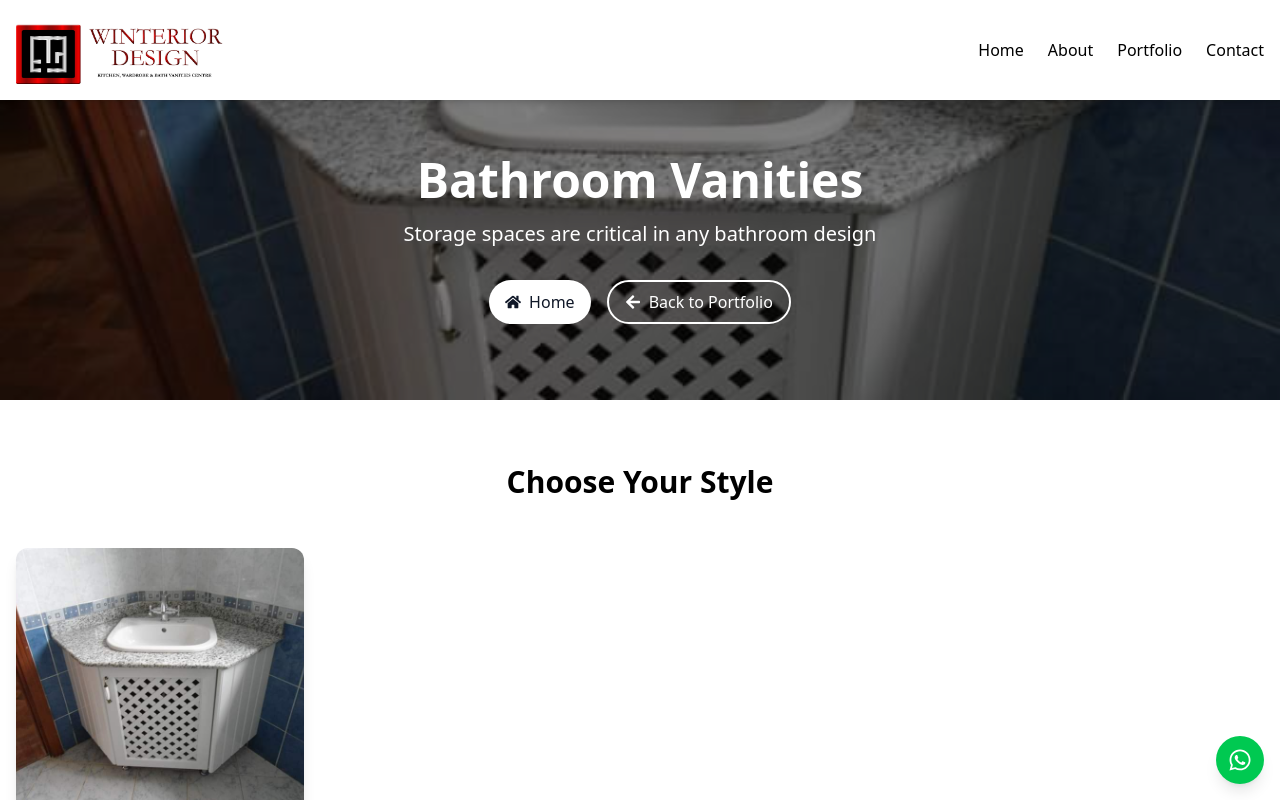
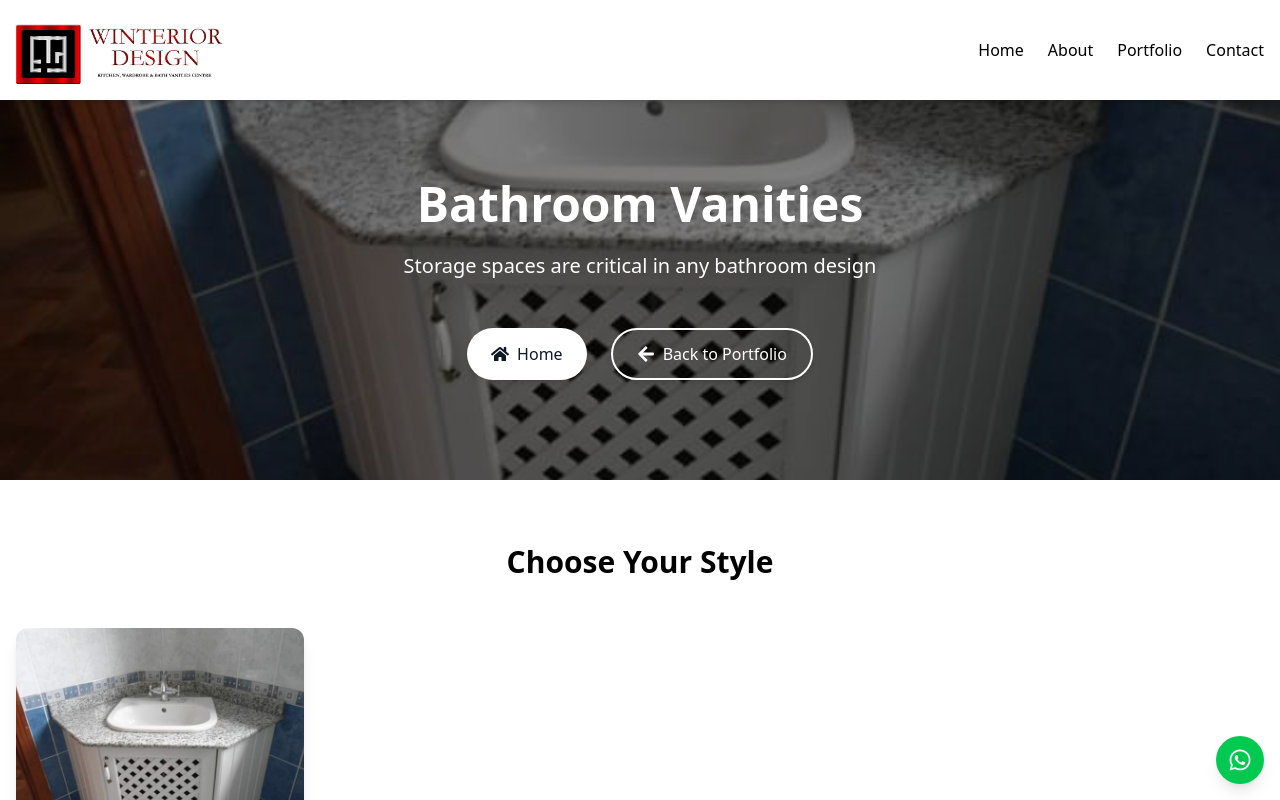
Before and after one commit to Lawrence137/winteriordesign-webapp, a React (Vite) app: page /portfolio/category/bathroom-vanities in a window 1280 px wide. Shown: the top 800 px of the page. Built offline with nearby package versions, Linux system fonts and the light colour scheme.

Commit message:
added portfolio navbar

```diff
--- a/src/pages/CategoryPortfolio.jsx
+++ b/src/pages/CategoryPortfolio.jsx
@@ -187,13 +187,34 @@ function CategoryPortfolio() {
   const { category } = useParams();
   const [selectedStyle, setSelectedStyle] = useState(null);
   const [selectedLayout, setSelectedLayout] = useState(null);
+  const [showStickyNav, setShowStickyNav] = useState(false);
 
-  // Scroll to top when component mounts or category changes
   useEffect(() => {
     window.scrollTo({ top: 0, behavior: 'smooth' });
   }, [category]);
 
+  // Handle scroll event for sticky nav
+  useEffect(() => {
+    const handleScroll = () => {
+      const heroSection = document.getElementById('hero-section');
+      const buttonsSection = document.getElementById('hero-buttons');
+      if (heroSection && buttonsSection) {
+        const buttonsRect = buttonsSection.getBoundingClientRect();
+        // 80 is the height of the main navbar
+        setShowStickyNav(buttonsRect.top <= 80);
+      }
+    };
+
+    window.addEventListener('scroll', handleScroll);
+    return () => window.removeEventListener('scroll', handleScroll);
+  }, []);
+
   const categoryInfo = categoryData[category];
+  const heroBackgroundImage = portfolioItems.find(item =>
+    category === 'kitchen-cabinets'
+      ? item.category === 'Solid Wood'
+      : item.category === categoryInfo.styles[0].name
+  )?.imageUrl || '/images/portfolio/default.jpg';
 
   // Format the category name for display (convert from URL format to display format)
   const displayCategory = category
@@ -212,28 +233,48 @@ function CategoryPortfolio() {
 
   return (
     <div className="pt-20">
+      {/* Sticky Navigation - positioned below main navbar */}
+      <div className={`fixed left-0 right-0 z-40 transition-all duration-300 ${
+        showStickyNav ? 'top-20' : '-top-full'
+      }`}>
+        <div className="h-24 relative shadow-lg">
+          <div className="absolute inset-0 bg-cover bg-center" style={{
+            backgroundImage: `url(${heroBackgroundImage})`,
+            filter: 'brightness(0.4)'
+          }} />
+          <div className="absolute inset-0 flex items-center justify-center z-10">
+            <div className="flex space-x-6 py-[26px]">
+              <Link to="/" className="flex items-center space-x-2 bg-white text-gray-900 px-6 py-3 rounded-full hover:bg-gray-100 transition shadow-md">
+                <FaHome className="text-lg" />
+                <span className="text-base">Home</span>
+              </Link>
+              <Link to="/portfolio" className="flex items-center space-x-2 bg-transparent border-2 border-white text-white px-6 py-3 rounded-full hover:bg-white/10 transition shadow-md">
+                <FaArrowLeft className="text-lg" />
+                <span className="text-base">Back to Portfolio</span>
+              </Link>
+            </div>
+          </div>
+        </div>
+      </div>
+
       {/* Hero Section */}
-      <div className="relative h-[40vh] bg-cover bg-center" style={{
-        backgroundImage: `url(${portfolioItems.find(item =>
-          category === 'kitchen-cabinets'
-            ? item.category === 'Solid Wood'
-            : item.category === categoryInfo.styles[0].name
-        )?.imageUrl || '/images/portfolio/default.jpg'})`
+      <div id="hero-section" className="relative h-[50vh] bg-cover bg-center" style={{
+        backgroundImage: `url(${heroBackgroundImage})`
       }}>
         <div className="absolute inset-0 bg-black/50" />
         <div className="container mx-auto px-4 h-full flex flex-col justify-center items-center text-white relative z-10">
-          <h1 className="text-4xl md:text-5xl font-bold mb-4">{displayCategory}</h1>
-          <p className="text-xl text-center max-w-2xl">
+          <h1 className="text-4xl md:text-5xl font-bold mb-6">{displayCategory}</h1>
+          <p className="text-xl text-center max-w-2xl mb-12">
             {categoryInfo.description}
           </p>
-          <div className="mt-8 flex space-x-4">
-            <Link to="/" className="flex items-center space-x-2 bg-white text-gray-900 px-4 py-2 rounded-full hover:bg-gray-100 transition">
-              <FaHome />
-              <span>Home</span>
+          <div id="hero-buttons" className="flex space-x-6">
+            <Link to="/" className="flex items-center space-x-2 bg-white text-gray-900 px-6 py-3 rounded-full hover:bg-gray-100 transition shadow-md">
+              <FaHome className="text-lg" />
+              <span className="text-base">Home</span>
             </Link>
-            <Link to="/portfolio" className="flex items-center space-x-2 bg-transparent border-2 border-white text-white px-4 py-2 rounded-full hover:bg-white/10 transition">
-              <FaArrowLeft />
-              <span>Back to Portfolio</span>
+            <Link to="/portfolio" className="flex items-center space-x-2 bg-transparent border-2 border-white text-white px-6 py-3 rounded-full hover:bg-white/10 transition shadow-md">
+              <FaArrowLeft className="text-lg" />
+              <span className="text-base">Back to Portfolio</span>
             </Link>
           </div>
         </div>
```
